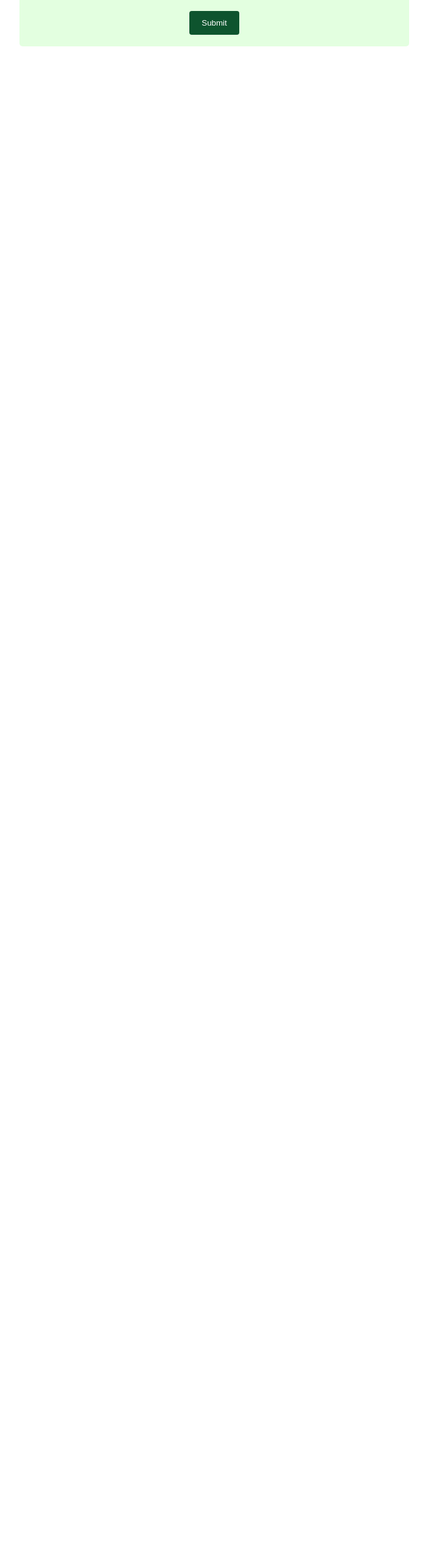
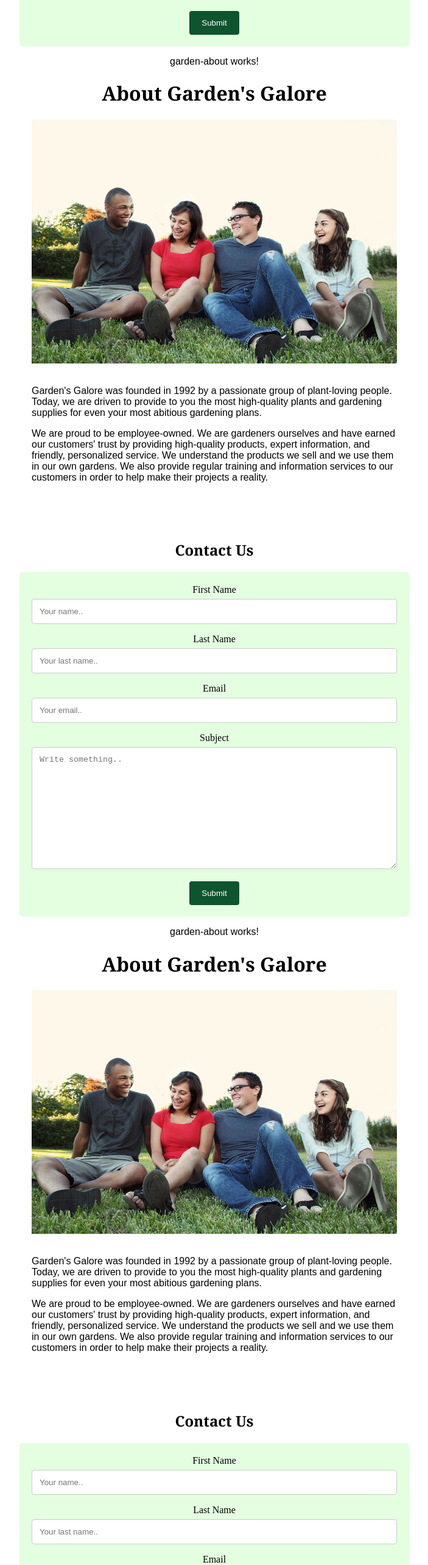
Before and after one commit to kstagner/GardenProject, an Angular app in the folder garden-project/: page /about in a window 1280 px wide. Shown: the part 1400-3966 px from the top of the page at 61% size, without its empty margins (288-991 px from the left). Before the commit the page ends 1476 px from the top, so only its background shows below. Built offline with nearby package versions, Linux system fonts and the light colour scheme.

Commit message:
testing a git thing since this is already broken af

```diff
--- a/garden-project/src/app/app.module.ts
+++ b/garden-project/src/app/app.module.ts
@@ -7,6 +7,7 @@ import { AppComponent } from './app.component';
 import { GardenHomeComponent } from './garden-home/garden-home.component';
 import { GardenAboutComponent } from './garden-about/garden-about.component';
 import { GardenProductComponent } from './garden-product/garden-product.component';
+import { ProductService } from './services/product.service';
 
 
 const routes = [
@@ -31,7 +32,7 @@ const routes = [
     RouterModule.forRoot(routes),
     AppRoutingModule
   ],
-  providers: [],
+  providers: [ProductService],
   bootstrap: [AppComponent]
 })
 export class AppModule { }
--- a/garden-project/src/app/garden-about/garden-about.component.html
+++ b/garden-project/src/app/garden-about/garden-about.component.html
@@ -29,3 +29,65 @@
 
   </form>
 </div>
+
+<p>
+  garden-about works!
+</p>
+<h1> About Garden's Galore </h1>
+<img src = "../assets/groupofpeopletwo.jpg">
+<div class = "aboutBlurb">
+<p>
+  Garden's Galore was founded in 1992 by a passionate group of plant-loving people. Today, we are driven to provide to you the most high-quality plants and gardening supplies for even your most abitious gardening plans.</p>
+<p>We are proud to be employee-owned. We are gardeners ourselves and have earned our customers' trust by providing high-quality products, expert information, and friendly, personalized service. We understand the products we sell and we use them in our own gardens. We also provide regular training and information services to our customers in order to help make their projects a reality.</p>
+</div>
+<h2>Contact Us</h2>
+<div class="container">
+  <form action="https://formspree.io/savannahlromero@gmail.com" method="POST">
+
+    <label for="fname">First Name</label>
+    <input type="text" id="fname" name="firstname" placeholder="Your name..">
+
+    <label for="lname">Last Name</label>
+    <input type="text" id="lname" name="lastname" placeholder="Your last name..">
+
+    <label for="email">Email</label>
+    <input type="text" id="email" name="email" placeholder="Your email..">
+
+    <label for="subject">Subject</label>
+    <textarea id="subject" name="subject" placeholder="Write something.." style="height:200px"></textarea>
+
+    <input type="submit" value="Submit">
+
+  </form>
+</div>
+
+<p>
+  garden-about works!
+</p>
+<h1> About Garden's Galore </h1>
+<img src = "../assets/groupofpeopletwo.jpg">
+<div class = "aboutBlurb">
+<p>
+  Garden's Galore was founded in 1992 by a passionate group of plant-loving people. Today, we are driven to provide to you the most high-quality plants and gardening supplies for even your most abitious gardening plans.</p>
+<p>We are proud to be employee-owned. We are gardeners ourselves and have earned our customers' trust by providing high-quality products, expert information, and friendly, personalized service. We understand the products we sell and we use them in our own gardens. We also provide regular training and information services to our customers in order to help make their projects a reality.</p>
+</div>
+<h2>Contact Us</h2>
+<div class="container">
+  <form action="https://formspree.io/savannahlromero@gmail.com" method="POST">
+
+    <label for="fname">First Name</label>
+    <input type="text" id="fname" name="firstname" placeholder="Your name..">
+
+    <label for="lname">Last Name</label>
+    <input type="text" id="lname" name="lastname" placeholder="Your last name..">
+
+    <label for="email">Email</label>
+    <input type="text" id="email" name="email" placeholder="Your email..">
+
+    <label for="subject">Subject</label>
+    <textarea id="subject" name="subject" placeholder="Write something.." style="height:200px"></textarea>
+
+    <input type="submit" value="Submit">
+
+  </form>
+</div>
--- a/garden-project/src/app/services/product.service.ts
+++ b/garden-project/src/app/services/product.service.ts
@@ -1,5 +1,5 @@
 import { Injectable } from '@angular/core';
-import { HttpClient } from 'selenium-webdriver/http';
+import { HttpClient } from '@angular/common/http';
 import { Observable } from 'rxjs';
 import { Product } from '../product';
 
```
Also changed, not shown: 2 other files (tests, documents, lock files or other folders).
